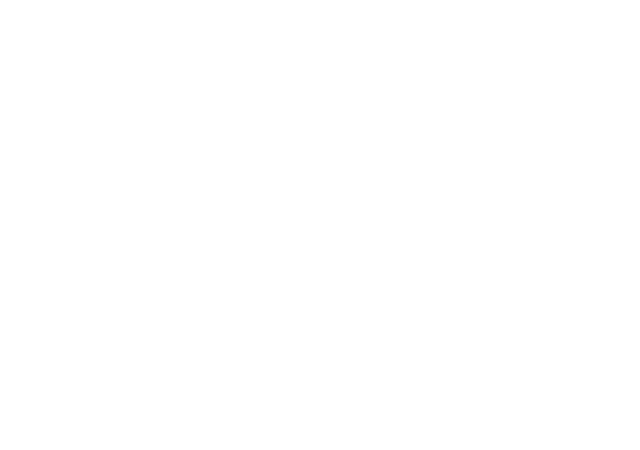
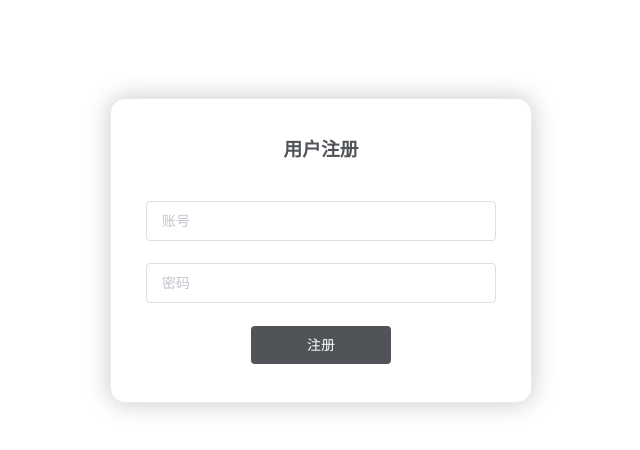
Before and after one commit to KrufZz/Vue-qa, a Vue app: page /register in a window 1280 px wide. Shown: the top 450 px of the page, without its empty margins (327-967 px from the left). Built offline with nearby package versions, Linux system fonts and the light colour scheme.

Commit message:
shiro加密注册

```diff
--- a/src/components/home/Appindex.vue
+++ b/src/components/home/Appindex.vue
@@ -2,7 +2,7 @@
  <div>
      登录用户:{{realname}}
      提问次数:{{countNumber}}
-            <el-input type="text" v-model="issues.question" auto-complete="off" placeholder="提问"></el-input>
+            <el-input type="text" v-model="issues.question" auto-complete="off" placeholder="提问" @keyup.enter.native="issue"></el-input>
      <template>
          <el-table v-if="answer==''?false:true"
                  :data="answer"
--- /dev/null
+++ b/src/components/home/Register.vue
@@ -0,0 +1,93 @@
+<template>
+    <body id="paper">
+    <el-form class="login-container" label-position="left"
+             label-width="0px" v-loading="loading">
+        <h3 class="login_title">用户注册</h3>
+        <el-form-item>
+            <el-input type="text" v-model="loginForm.username"
+                      auto-complete="off" placeholder="账号"></el-input>
+        </el-form-item>
+        <el-form-item>
+            <el-input type="password" v-model="loginForm.password"
+                      auto-complete="off" placeholder="密码"></el-input>
+        </el-form-item>
+        <el-form-item style="width: 100%">
+            <el-button type="primary" style="width: 40%;background: #505458;border: none" v-on:click="register">注册</el-button>
+        </el-form-item>
+    </el-form>
+    </body>
+</template>
+
+<script>
+    export default {
+        name: "Register",
+        data () {
+            return {
+                checked: true,
+                loginForm: {
+                    username: '',
+                    password: ''
+                },
+                loading: false
+            }
+        },
+        methods: {
+            register () {
+                var _this = this
+                this.$axios
+                    .post('/register', {
+                        username: this.loginForm.username,
+                        password: this.loginForm.password
+                    })
+                    .then(resp => {
+                        console.log(resp)
+                        if (resp.data.code === 200) {
+                            this.$alert('注册成功', '提示', {
+                                confirmButtonText: '确定'
+                            })
+                            _this.$router.replace('/login')
+                        } else {
+                            this.$alert(resp.data.message, '提示', {
+                                confirmButtonText: '确定'
+                            })
+                        }
+                    })
+
+            }
+        }
+    }
+
+
+
+</script>
+
+<style scoped>
+
+    #paper {
+        background-position: center;
+        height: 100%;
+        width: 100%;
+        background-size: cover;
+        position: fixed;
+    }
+    body{
+        margin: 0px;
+    }
+
+    .login-container {
+        border-radius: 15px;
+        background-clip: padding-box;
+        margin: 90px auto;
+        width: 350px;
+        padding: 35px 35px 15px 35px;
+        background: #fff;
+        border: 1px solid #eaeaea;
+        box-shadow: 0 0 25px #cac6c6;
+    }
+
+    .login_title {
+        margin: 0px auto 40px auto;
+        text-align: center;
+        color: #505458;
+    }
+</style>
--- a/src/router/index.js
+++ b/src/router/index.js
@@ -3,6 +3,7 @@ import VueRouter from 'vue-router'
 import Home from '../views/Home.vue'
 import Login from '../components/Login'
 import Appindex from "../components/home/Appindex";
+import Register from "../components/home/Register";
 
 Vue.use(VueRouter)
 
@@ -29,6 +30,10 @@ const routes = [
     path:'/index',
     name:'Appindex',
     component:Appindex
+  },{
+  path:'/register',
+    name:'Register',
+    component:Register
   }
 ]
 
```
